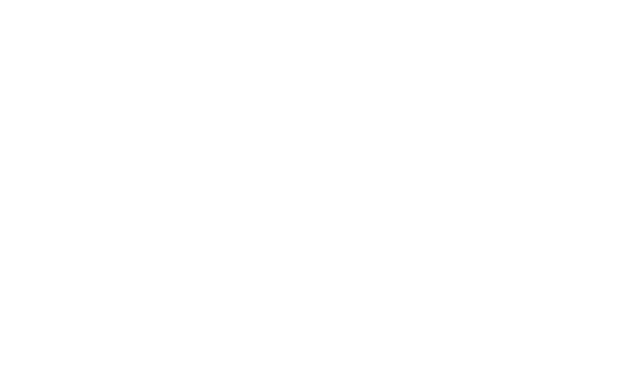
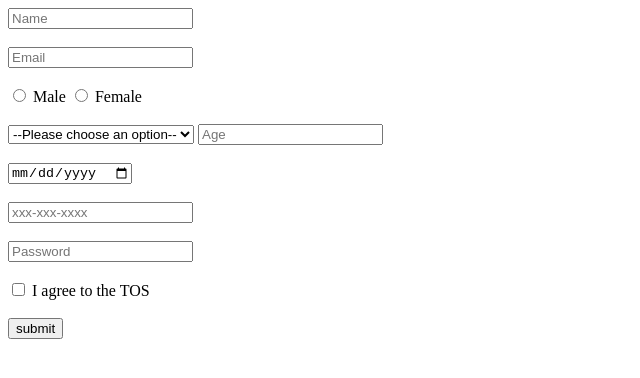
Before and after one commit to acciojob/signup-form-car-MFirozAlam, a website: page main.html in a window 1280 px wide. Shown: the whole page, without its empty margins (0-640 px from the left). Drawn offline with Linux system fonts and the light colour scheme.

Commit message:
created a submission

```diff
--- a/main.html
+++ b/main.html
@@ -8,6 +8,29 @@
 
 <body>
 	<!-- the entire body must be written by student -->
+	<form>
+		<input type="text" id="name" name="name" placeholder="Name" required><br><br>
+		<input type="Email" id="email" name="Email" placeholder="Email" required><br><br>
+		 <input type="radio" id="gender_m" name="gender" value="male" required>
+    <label for="gender_m">Male</label>
+
+    <input type="radio" id="gender_f" name="gender" value="female" required>
+    <label for="gender_f">Female</label><br><br>
+		<select id="cars" name="cars" required>
+			<option value="">--Please choose an option--</option>
+			<option value="toyota">Toyota</option>
+			<option value="bmw">BMW</option>
+			<option value="audi">Audi</option>
+		</select>
+		<input type="number" id="age"placeholder="Age" required><br><br>
+		<input type="date" id="dob" name="dob" required><br><br>
+		<input type="tel" id="tel" name="Age"placeholder="xxx-xxx-xxxx"><br><br>
+		<input type="password" id="password" name="password" placeholder="Password" required><br><br>
+		<input type="checkbox" id="tos" name="tos" required>
+    <label for="tos">I agree to the TOS</label>
+    <br><br>
+		<input type="submit" value="submit">
+	</form>
     <script type="text/javascript" src="./script.js">
 </script>
 
```
